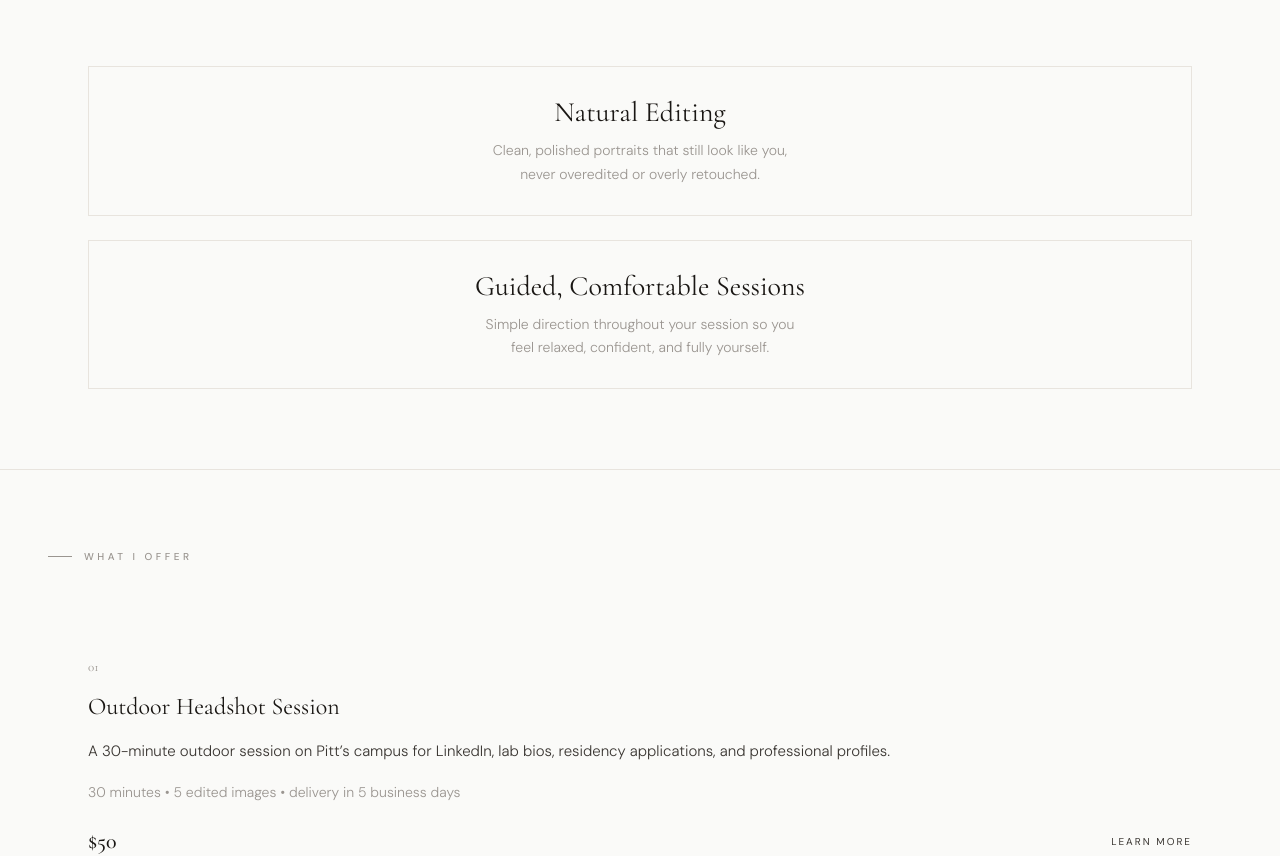
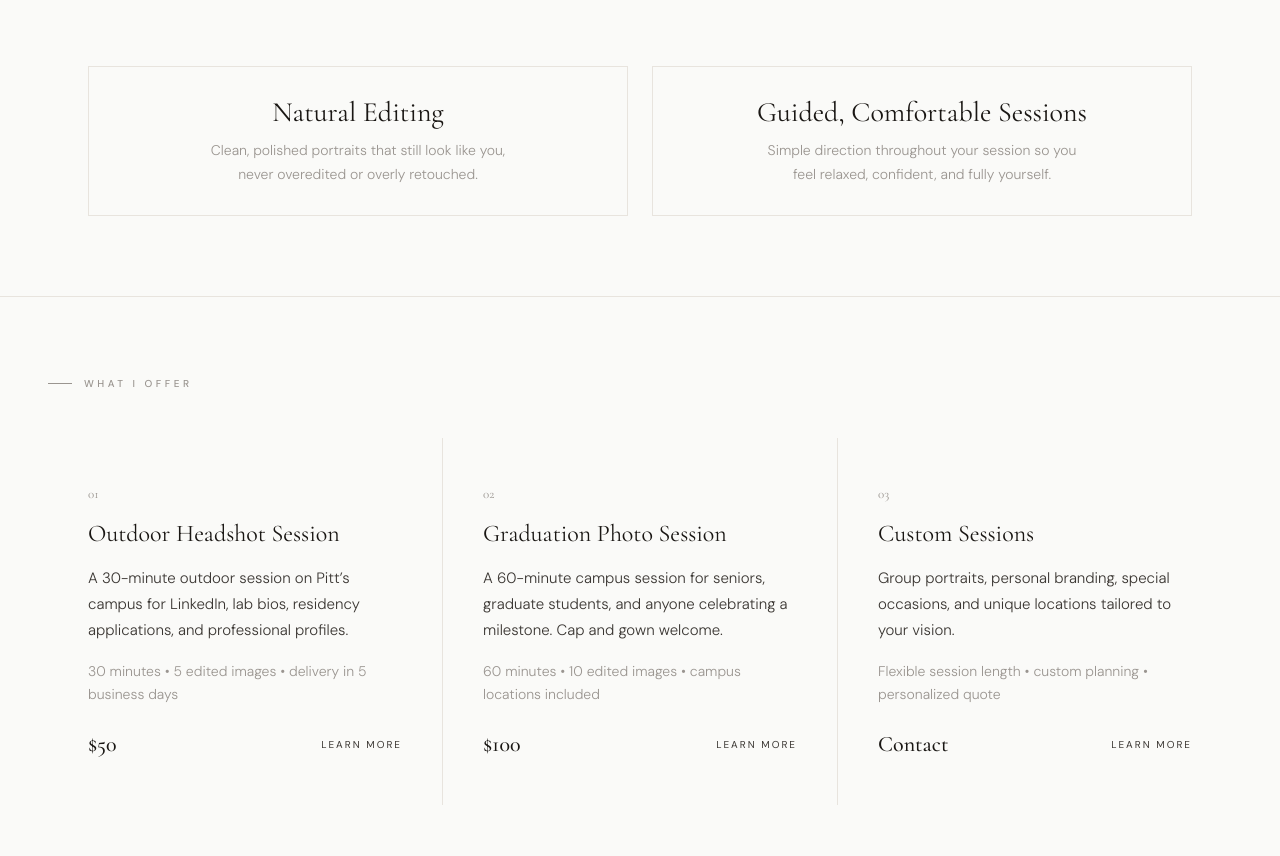
Before and after one commit to aoros2025/oros-photography, a Next.js app: page / in a window 1280 px wide. Shown: the part 1680-2536 px from the top of the page. Built offline with nearby package versions, Linux system fonts and the light colour scheme.

Commit message:
Update globals.css

```diff
--- a/app/globals.css
+++ b/app/globals.css
@@ -329,3 +329,54 @@ footer {
     grid-template-columns: 1fr;
   }
 }
+.home-about-grid {
+  grid-template-columns: 1fr 1fr;
+}
+
+.home-trust-grid {
+  grid-template-columns: repeat(2, 1fr);
+}
+
+.home-services-grid {
+  grid-template-columns: repeat(3, 1fr);
+}
+
+.home-portfolio-grid {
+  grid-template-columns: repeat(3, 1fr);
+}
+
+.home-testimonials-grid {
+  grid-template-columns: repeat(3, 1fr);
+}
+
+@media (max-width: 900px) {
+  .home-about-grid {
+    grid-template-columns: 1fr;
+  }
+
+  .home-trust-grid {
+    grid-template-columns: 1fr;
+  }
+
+  .home-services-grid {
+    grid-template-columns: 1fr;
+  }
+
+  .home-portfolio-grid {
+    grid-template-columns: 1fr;
+  }
+
+  .home-testimonials-grid {
+    grid-template-columns: 1fr;
+  }
+
+  .home-portfolio-header {
+    flex-direction: column;
+    align-items: flex-start !important;
+  }
+
+  .home-instagram-row {
+    flex-direction: column;
+    align-items: flex-start !important;
+  }
+}
```
